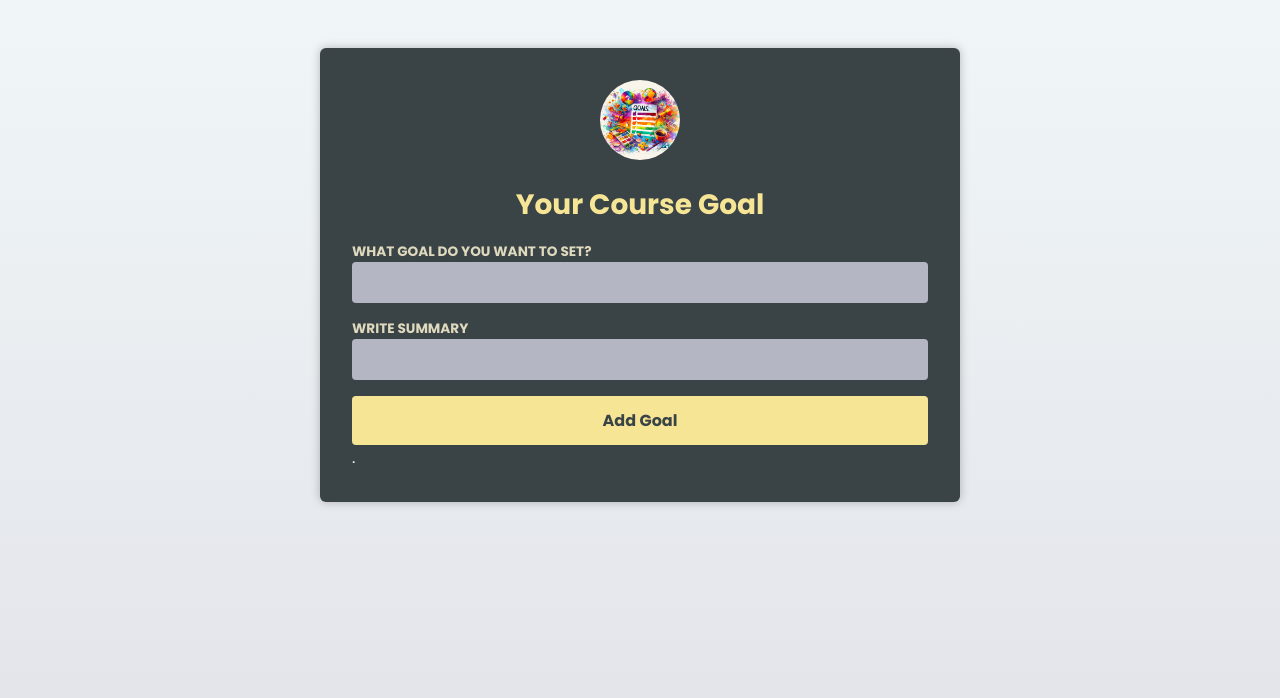
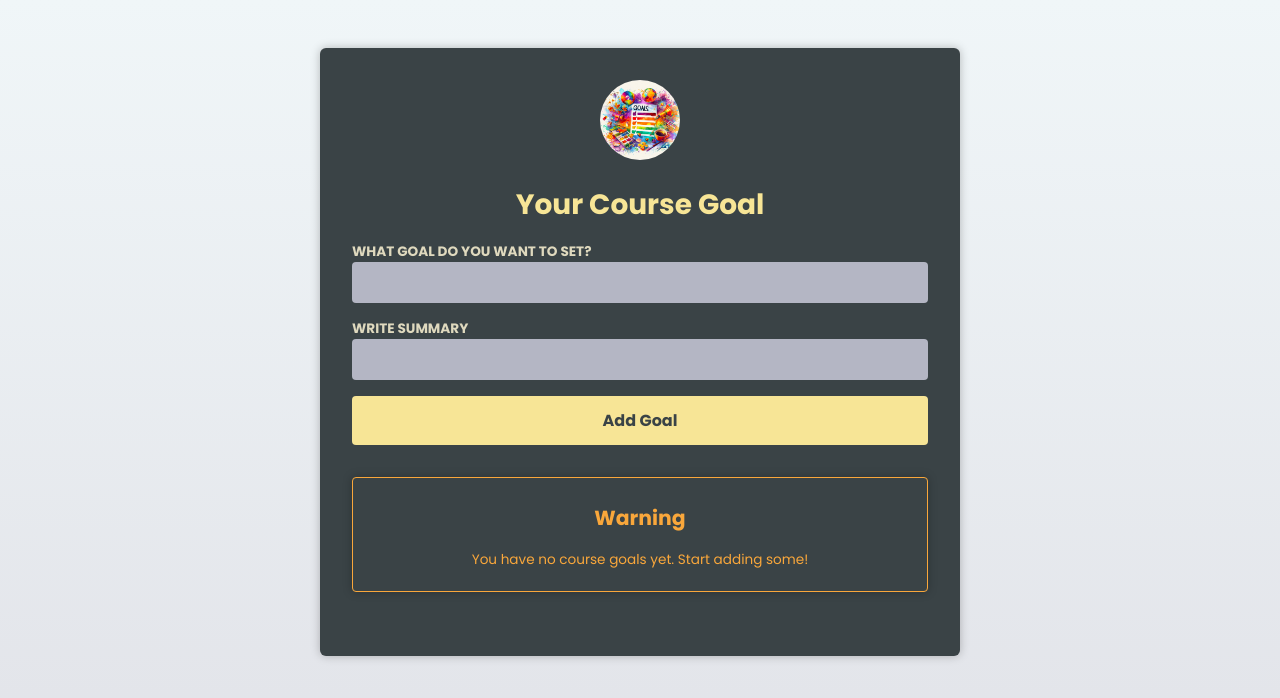
Before and after one commit to a-basuony/Typescript-practice, a React (Vite) app: page / in a window 1280 px wide. Shown: the top 698 px of the page. Built offline with nearby package versions, Linux system fonts and the light colour scheme.

Commit message:
adding hint box and warning

```diff
--- a/src/components/CourseGoalList.tsx
+++ b/src/components/CourseGoalList.tsx
@@ -1,5 +1,7 @@
 import CourseGoal from "./CourseGoal";
 import { CourseGoals as CGouls } from "../App";
+import InfoBox from "./InfoBox";
+import { ReactNode } from "react";
 
 type CourseGoalsListProps = {
   goals: CGouls[];
@@ -7,17 +9,39 @@
 };
 
 function CourseGoalList({ goals, deleteHandler }: CourseGoalsListProps) {
+  if (goals.length === 0) {
     return (
+      <InfoBox mode="Warning">
+        You have no course goals yet. Start adding some!
+      </InfoBox>
+    );
+  }
+
+  let warningBox: ReactNode;
+  if (goals.length >= 4) {
+    warningBox = (
+      <InfoBox mode="hint">
+        You're collecting a lot of goals. Don't put too much on your plate!
+      </InfoBox>
+    );
+  }
+  return (
+    <>
+      {warningBox}
       <ul>
         {goals.map((goal) => (
           <li key={goal.id}>
-          <CourseGoal title={goal.title} id={goal.id} onDelete={deleteHandler}>
+            <CourseGoal
+              title={goal.title}
+              id={goal.id}
+              onDelete={deleteHandler}
+            >
               <p>{goal.description}</p>
             </CourseGoal>
           </li>
         ))}
-      .
       </ul>
+    </>
   );
 }
 
--- /dev/null
+++ b/src/components/InfoBox.tsx
@@ -0,0 +1,25 @@
+import React, { ReactNode } from "react"; // info, warning
+
+type InfoBoxProps = {
+  mode: "hint" | "Warning";
+  children: ReactNode;
+};
+
+function InfoBox({ mode, children }: InfoBoxProps) {
+  if (mode === "Warning") {
+    return (
+      <aside className="infobox infobox-warning warning--medium">
+        <h2>Warning</h2>
+        <p>{children}</p>
+      </aside>
+    );
+  }
+
+  return (
+    <aside className="infobox infobox-hint">
+      <p>{children}</p>
+    </aside>
+  );
+}
+
+export default InfoBox;
--- a/src/index.css
+++ b/src/index.css
@@ -43,6 +43,7 @@
   font-size: 1.75rem;
   color: #f7e596;
 }
+
 label {
   display: block;
   font-size: 0.85rem;
@@ -125,7 +126,31 @@
   color: #f9a73b;
 }
 
-.fallback {
+.infobox {
+  margin: 2rem 0;
+  padding: 0.5rem;
   text-align: center;
-  color: #acd1ce;
+  box-shadow: 0 0 10px rgba(0, 0, 0, 0.25);
+  font-size: 0.85rem;
+  border-radius: 4px;
 }
+
+.infobox-hint {
+  border: 1px solid #96f5f7;
+  color: #96f5f7;
+}
+
+.infobox-warning.warning--low {
+  border: 1px solid #f6d84f;
+  color: #f6d84f;
+}
+
+.infobox-warning.warning--medium {
+  border: 1px solid #f9a73b;
+  color: #f9a73b;
+}
+
+.infobox-warning.warning--high {
+  border: 1px solid #f97373;
+  color: #f97373;
+}
```
Lines whose indentation alone changed are shown as unchanged.
